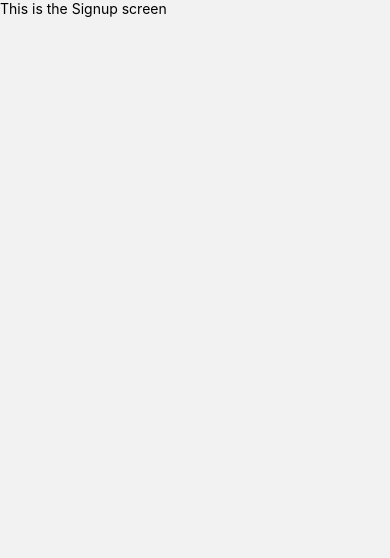
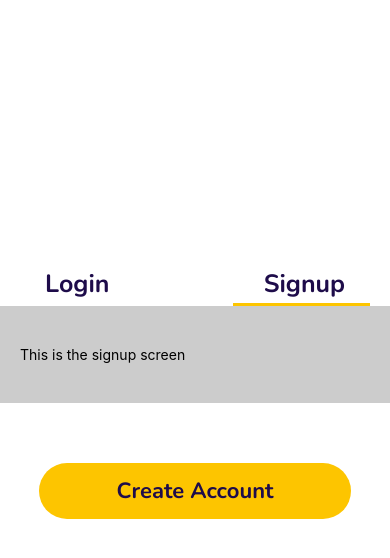
Before and after one commit to Praisecodes/Nlacha, a React Native app: screen /Signup in a window 390 px wide. Shown: the top 558 px of the page. Built offline with nearby package versions, Linux system fonts and the light colour scheme.

Commit message:
[Update] Auth pages navigation && Auth Pages Layout

```diff
--- /dev/null
+++ b/layouts/authLayout.js
@@ -0,0 +1,37 @@
+import { View, Text, TouchableWithoutFeedback } from "react-native";
+import AuthStyle from "../styles/authstyle";
+
+export default function AuthLayout({children, page, switchToLogin, switchToSignup}){
+    return (
+        <View style={AuthStyle.authContainer}>
+            <View style={AuthStyle.topButtons}>
+                <TouchableWithoutFeedback
+                    onPress={switchToLogin}
+                >
+                    <Text style={[AuthStyle.topTexts, (page=="Login")?AuthStyle.selectedBorder:AuthStyle.usSelectedBorder]}>
+                        Login
+                    </Text>
+                </TouchableWithoutFeedback>
+
+                <TouchableWithoutFeedback
+                    onPress={switchToSignup}
+                >
+                    <Text style={[AuthStyle.topTexts, AuthStyle.toTheRight, (page=="Signup")?AuthStyle.selectedBorder:AuthStyle.usSelectedBorder]}>
+                        Signup
+                    </Text>
+                </TouchableWithoutFeedback>
+            </View>
+            {((page=="Login")?<Text style={AuthStyle.welcomeBack}>Hello Champ, Welcome Back</Text>:"")}
+            <View style={AuthStyle.mainContent}>
+                {children}
+            </View>
+            <View style={AuthStyle.buttonContainer}>
+                <TouchableWithoutFeedback>
+                    <Text style={AuthStyle.button}>
+                        {(page=="Login")?'Log in':'Create Account'}
+                    </Text>
+                </TouchableWithoutFeedback>
+            </View>
+        </View>
+    )
+}
--- a/screens/authscreens/login.js
+++ b/screens/authscreens/login.js
@@ -1,11 +1,16 @@
-import { View, Text } from "react-native"
+import { Text } from "react-native"
+import AuthLayout from "../../layouts/authLayout"
 
-export default function Login(){
+export default function Login({navigation}){
+    const switchToSignup = () => {
+        navigation.navigate('Signup');
+    }
+
     return (
-        <View>
+        <AuthLayout page={'Login'} switchToSignup={switchToSignup}>
             <Text>
                 This is the login screen
             </Text>
-        </View>
+        </AuthLayout>
     )
 }
--- a/screens/authscreens/signup.js
+++ b/screens/authscreens/signup.js
@@ -1,11 +1,16 @@
 import { View, Text } from "react-native";
+import AuthLayout from "../../layouts/authLayout";
 
-export default function Signup(){
+export default function Signup({navigation}){
+    const switchToLogin = () => {
+        navigation.navigate('Login');
+    }
+
     return (
-        <View>
+        <AuthLayout page={'Signup'} switchToLogin={switchToLogin}>
             <Text>
-                This is the Signup screen
+                This is the signup screen
             </Text>
-        </View>
+        </AuthLayout>
     )
 }
--- /dev/null
+++ b/styles/authstyle.js
@@ -0,0 +1,71 @@
+import { StyleSheet } from "react-native";
+import { widthPercentageToDP as wp, heightPercentageToDP as hp } from "react-native-responsive-screen";
+
+const AuthStyle = StyleSheet.create({
+    authContainer: {
+        flex: 1,
+        backgroundColor: '#ffffff',
+        justifyContent: 'center',
+        alignItems: 'center',
+    },
+    topButtons: {
+        display: 'flex',
+        width: wp('100%'),
+        justifyContent: 'space-between',
+        flexDirection: 'row',
+        paddingHorizontal: 20,
+    },
+    topTexts: {
+        color: '#1E0C4A',
+        backgroundColor: 'transparent',
+        fontFamily: 'Nunito_bold',
+        fontSize: 25,
+        width: wp('35%'),
+        paddingHorizontal: 25,
+        paddingVertical: 2,
+    },
+    toTheRight: {
+        textAlign: 'right',
+    },
+    selectedBorder: {
+        borderBottomColor: '#FDC500',
+        borderBottomWidth: 3
+    },
+    usSelectedBorder: {
+        borderBottomColor: 'transparent',
+        borderBottomWidth: 3,
+    },
+    welcomeBack: {
+        width: wp('100%'),
+        paddingHorizontal: 20,
+        paddingVertical: 15,
+        fontFamily: 'Nunito',
+        fontSize: 15,
+    },
+    mainContent: {
+        paddingHorizontal: 20,
+        paddingVertical: 40,
+        backgroundColor: '#cccccc',
+        width: wp('100%'),
+    },
+    buttonContainer: {
+        display: 'flex',
+        justifyContent: "center",
+        alignItems: 'center',
+        paddingHorizontal: 10,
+        paddingVertical: 60,
+        width: wp('100%'),
+    },
+    button: {
+        backgroundColor: '#FDC500',
+        paddingVertical: 13,
+        fontFamily: 'Nunito_bold',
+        fontSize: 22,
+        width: wp('80%'),
+        borderRadius: 100,
+        textAlign: 'center',
+        color: '#1E0C4A'
+    },
+});
+
+export default AuthStyle;
```
